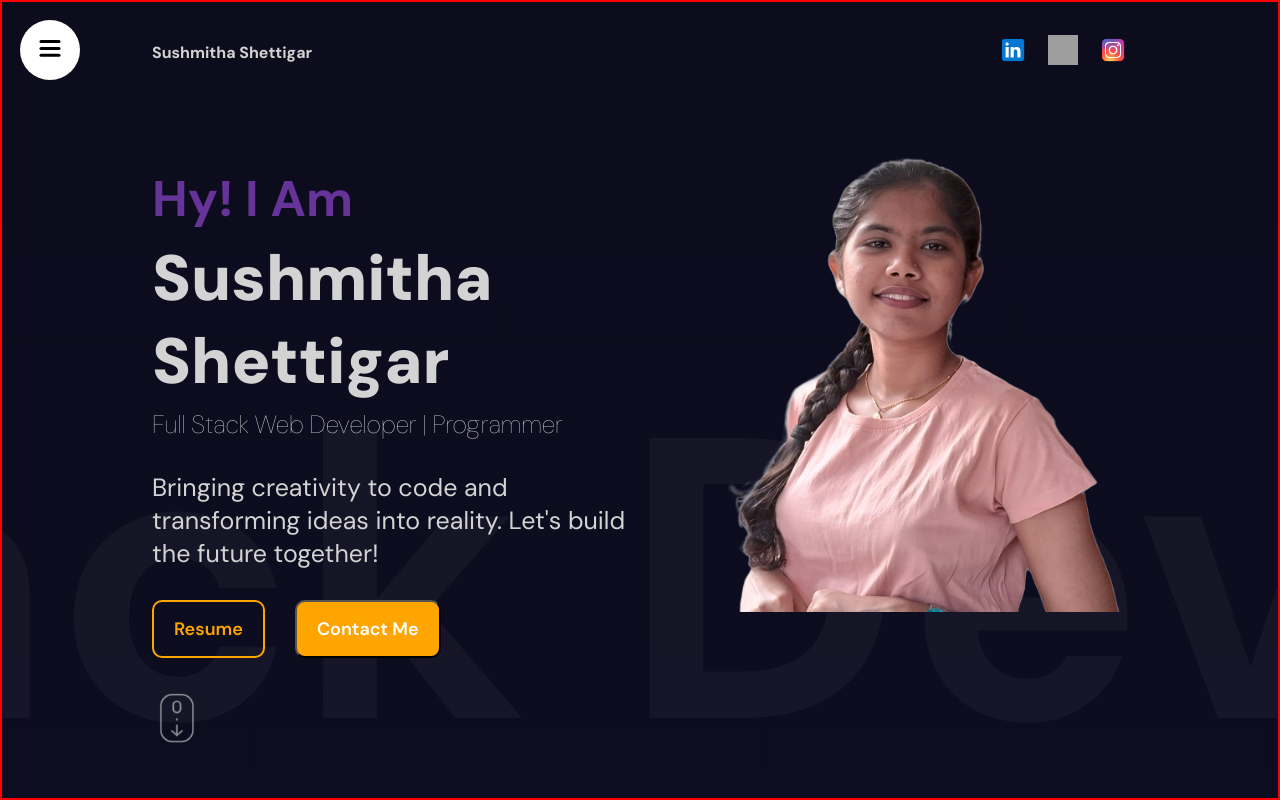
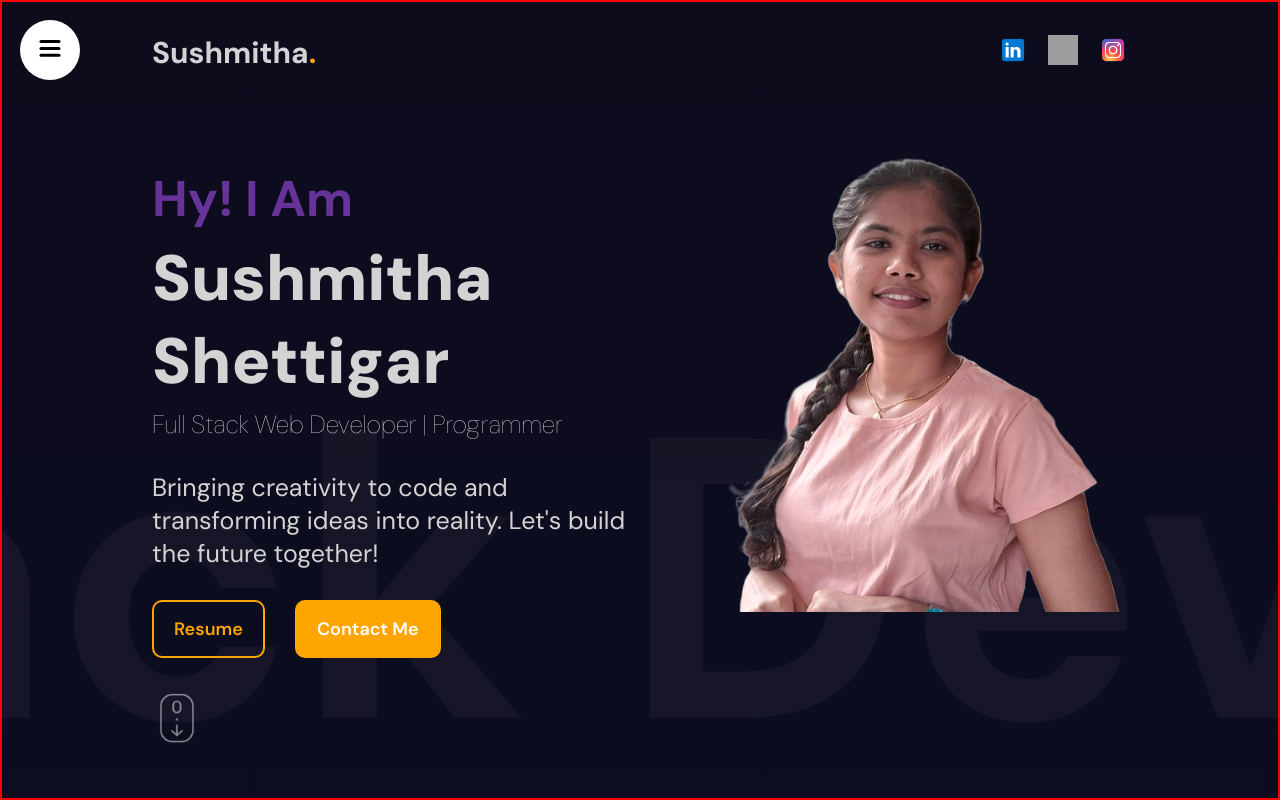
Before and after one commit to sushmithashettigar29/Portfolio, a React (Vite) app: page / in a window 1280 px wide. Shown: the top 800 px of the page. Built offline with nearby package versions, Linux system fonts and the light colour scheme; grey boxes are pictures that could not be loaded.

Commit message:
Add some information and corrected UI

```diff
--- a/src/components/hero/hero.scss
+++ b/src/components/hero/hero.scss
@@ -73,13 +73,12 @@
           gap: 20px;
         }
         .resumebtn {
-          border: 2px solid orange;
           background-color: transparent;
           color: orange;
         }
         button {
           padding: 15px 20px;
-          // border: 1px solid white;
+          border: 2px solid orange;
           font-size: 18px;
           font-weight: 600;
           border-radius: 10px;
--- a/src/components/navbar/Navbar.jsx
+++ b/src/components/navbar/Navbar.jsx
@@ -13,7 +13,7 @@ function Navbar() {
           animate={{ opacity: 1, scale: 1 }}
           transition={{ duration: 0.5 }}
         >
-          Sushmitha Shettigar
+          Sushmitha<span className="dot">.</span>
         </motion.span>
         <motion.div
           className="social"
--- a/src/components/navbar/navbar.scss
+++ b/src/components/navbar/navbar.scss
@@ -22,6 +22,10 @@
     }
     span {
       font-weight: bold;
+      font-size: 30px;
+      .dot {
+        color: orange;
+      }
       @include mobile {
         display: none;
       }
--- a/src/components/resume/Resume.jsx
+++ b/src/components/resume/Resume.jsx
@@ -101,7 +101,11 @@ function Resume() {
       <div className="resumeImage">
         <img src="/resumepage.png" alt="" />
         <motion.button
-          whileHover={{ backgroundColor: "white", color: "black" }}
+          whileHover={{ backgroundColor: "white", color: "black" }}               onClick={() =>
+            window.open(
+              "https://drive.google.com/file/d/1AJXULRluOQJ0slTPWkQpWsJ0r2AdZFNZ/view?usp=sharing"
+            )
+          }
         >
           Download Resume
         </motion.button>
```
